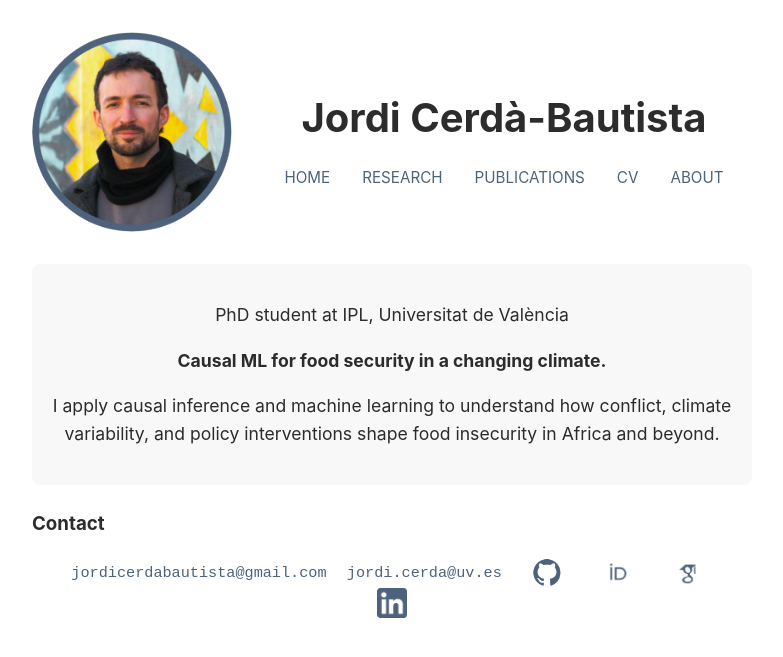
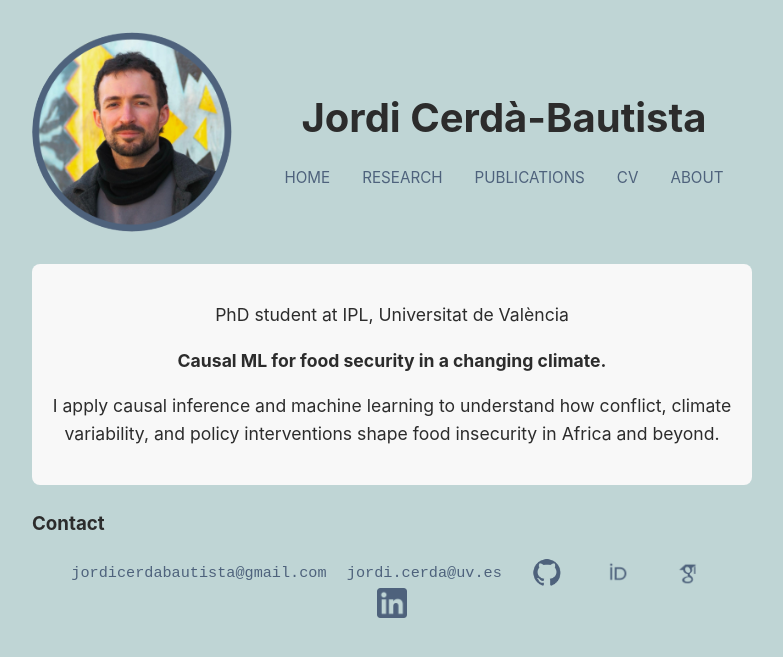
Before and after one commit to jordicbau/jordicbau.github.io, a Jekyll site: the page built from index.md, in a window 1280 px wide. Shown: the top 657 px of the page, without its empty margins (248-1031 px from the left). Built offline with Jekyll 4.4.1, drawn with Linux system fonts in a browser that asks for light colours.

Commit message:
Update style.css

```diff
--- a/assets/css/style.css
+++ b/assets/css/style.css
@@ -1,6 +1,6 @@
 body {
   font-family: -apple-system, BlinkMacSystemFont, "Segoe UI", Roboto, "Helvetica Neue", sans-serif;
-  background-color: #ffffff;
+  background-color: #bfd5d5;
   color: #2c2c2c;
   margin: auto;
   max-width: 720px;
```
